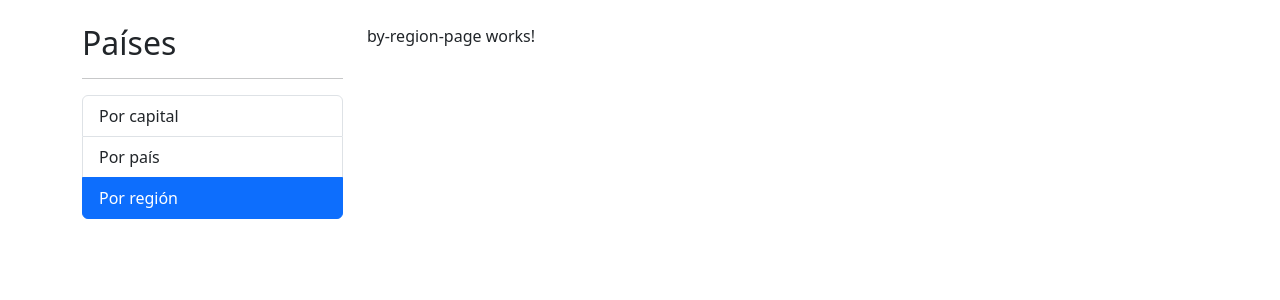
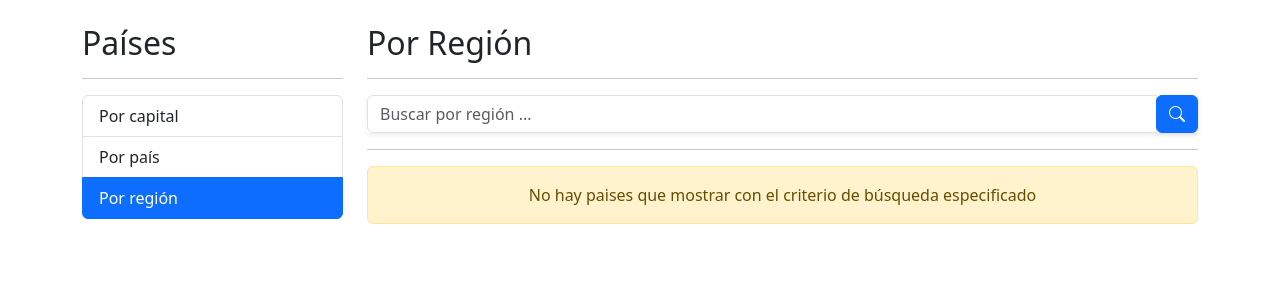
Before and after one commit to ferpaz/04-countryApp, an Angular app: page /countries/by-capital in a window 1280 px wide. Both pictures are taken after a click on the button "Por región". Shown: the top 300 px of the page. Built offline with nearby package versions, Linux system fonts and the light colour scheme.

Commit message:
Se implemento la búsqueda por Región usando los componentes reutilizables y el servicio

```diff
--- a/src/app/countries/pages/by-region-page/by-region-page.component.html
+++ b/src/app/countries/pages/by-region-page/by-region-page.component.html
@@ -1 +1,19 @@
-<p>by-region-page works!</p>
+<h2>Por Región</h2>
+<hr>
+
+<div class="row">
+  <div class="col">
+    <shared-searchbox
+      placeholder="Buscar por región ..."
+      (onSearch)="searchByRegion($event)"
+    ></shared-searchbox>
+  </div>
+</div>
+
+<hr>
+
+<div class="row">
+  <div class="col">
+    <countries-table [countries]="countries"></countries-table>
+  </div>
+</div>
--- a/src/app/countries/pages/by-region-page/by-region-page.component.ts
+++ b/src/app/countries/pages/by-region-page/by-region-page.component.ts
@@ -1,4 +1,7 @@
 import { Component } from '@angular/core';
+
+import { CountriesService } from '../../services/countries.service';
+import { Country } from '../../interfaces/country';
 
 @Component({
   selector: 'countries-by-region-page',
@@ -7,4 +10,14 @@ import { Component } from '@angular/core';
 })
 export class ByRegionPageComponent {
 
+  public countries : Country[] = [];
+
+  constructor(private countriesService: CountriesService) {}
+
+  public searchByRegion(criteria: string): void {
+    this.countriesService.searchByRegion(criteria)
+      .subscribe( {
+        next: data => this.countries = data
+      });
+  }
 }
```
